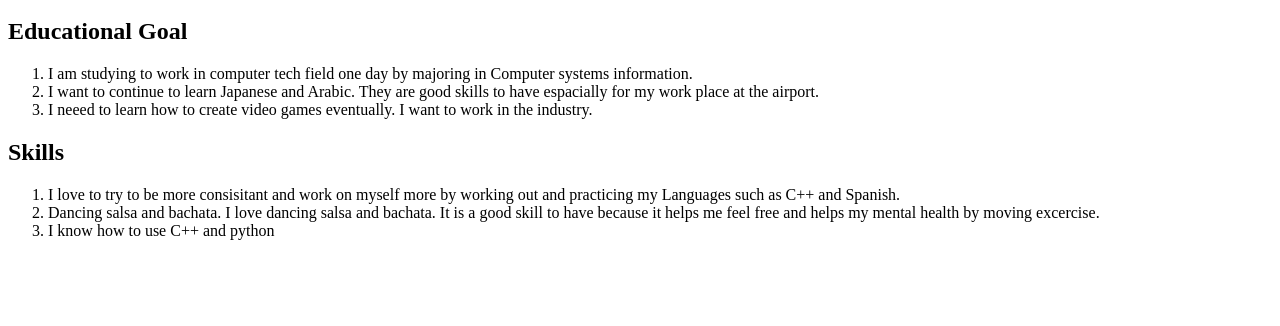
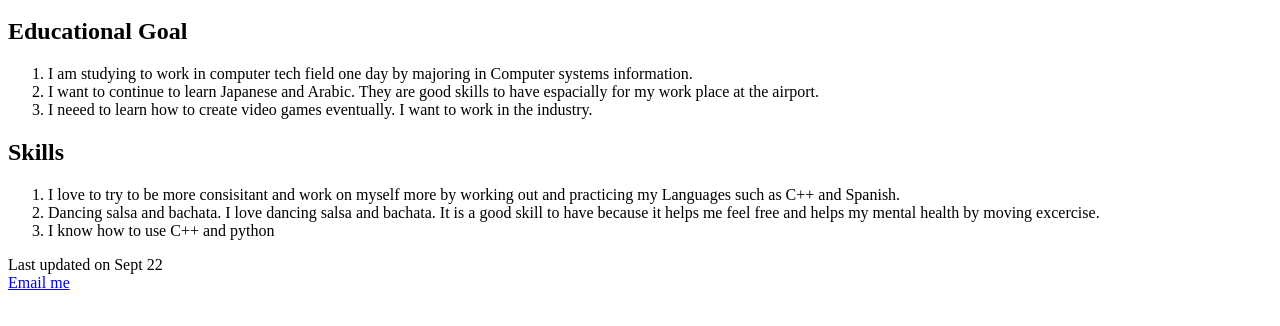
Before and after one commit to SAAV0405/cis132, a plain HTML site: page About.html in a window 1280 px wide. Shown: the part 136-462 px from the top of the page. Drawn offline with Linux system fonts and the light colour scheme.

Commit message:
About.html

```diff
--- a/About.html
+++ b/About.html
@@ -53,4 +53,11 @@ I neeed to learn how to create video games eventually. I want to work in the ind
     </ol>
     </p>
 </body>
+    <footer>
+    <p>
+      Last updated on Sept 22 <br>
+      <a href= "fakeemailaddress@gmail.com" >Email me </a>
+        </p>
+
+</footer>
 </html>
```
